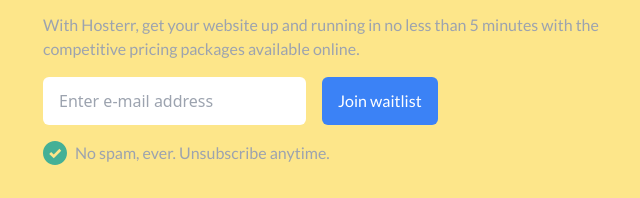
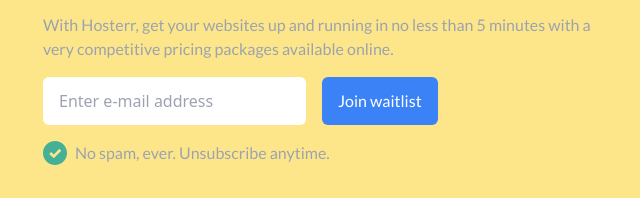
Before and after one commit to haanarrh/waitlist, a website: page public/index.html in a window 1280 px wide. Shown: the part 327-525 px from the top of the page, 21-661 px from the left. Drawn offline with nearby package versions, Linux system fonts and the light colour scheme; a web font is replaced by a local one.

Commit message:
update tthe text

```diff
--- a/public/index.html
+++ b/public/index.html
@@ -42,7 +42,7 @@
         </div>
         <div class="space-y-4 mt-16 lg:flex-1 lg:order-1">
             <h1 class="text-5xl font-bold leading-tight font-Playfair">Host your website in less than 5 minutes.</h1>
-            <p  class="font-Lato text-gray-400">With Hosterr, get your website up and running in no less than 5 minutes with the competitive
+            <p  class="font-Lato text-gray-400">With Hosterr, get your websites up and running in no less than 5 minutes with a very competitive
                 pricing packages available online.</p>
                 <form action="" class="flex flex-col gap-4  md:flex-row">
                     <input type="email" placeholder="Enter e-mail address" class="rounded-md px-4 py-3 placeholder:text-grey-400">
```
